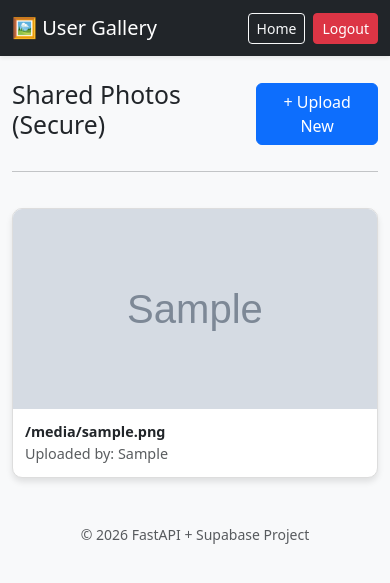
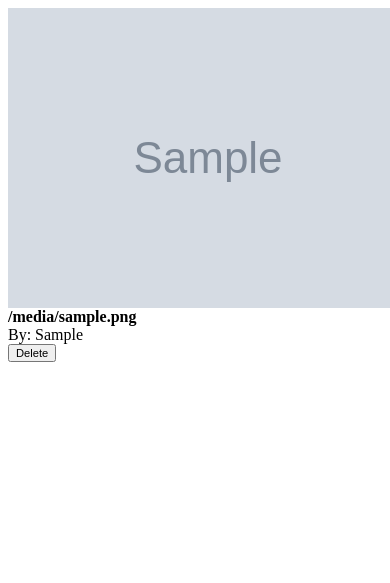
Before and after one commit to MADHU47/my-ai-site, a FastAPI app: template templates/gallery.html in a window 390 px wide; the page is wider, and only the part inside the window is pictured. Shown: the top 583 px of that part. Run offline with FastAPI, Linux system fonts and the light colour scheme; the template is opened without the code that fills it: most values are stand-ins (such as "Sample title", 1, 10 or a date in 2020); grey boxes marked "Sample" are stand-in pictures; parts of the project's set-up code (start-up, migrations or seed data) failed here and were passed over; some libraries are stand-ins or nearby versions.

Commit message:
Final Update: Private bucket, signed URLs, and global delete access

```diff
--- a/main.py
+++ b/main.py
@@ -1,9 +1,8 @@
 import os
 import psycopg2
-import urllib.parse
 import secrets
 from fastapi import FastAPI, Request, Depends, HTTPException, status, UploadFile, File, Form
-from fastapi.responses import HTMLResponse
+from fastapi.responses import HTMLResponse, RedirectResponse
 from fastapi.templating import Jinja2Templates
 from fastapi.security import HTTPBasic, HTTPBasicCredentials
 from pydantic import BaseModel
@@ -13,93 +12,54 @@ from supabase import create_client, Client
 app = FastAPI()
 templates = Jinja2Templates(directory="templates")
 
-# Environment Variables
 DB_URL = os.environ.get("DATABASE_URL")
 SUPABASE_URL = os.environ.get("SUPABASE_URL")
 SUPABASE_KEY = os.environ.get("SUPABASE_KEY")
-
-# Initialize Supabase Client for Storage
 supabase: Client = create_client(SUPABASE_URL, SUPABASE_KEY)
 
 security = HTTPBasic()
 
-# 2. DATA MODELS
-class UserData(BaseModel):
-    username: str
-    email: str
-
-# 3. DATABASE & SECURITY FUNCTIONS
+# 2. DATABASE & SECURITY
 def get_db_connection():
-    if not DB_URL:
-        raise ValueError("DATABASE_URL environment variable is not set!")
     return psycopg2.connect(DB_URL, sslmode='require')
 
 def init_db():
     conn = get_db_connection()
     cursor = conn.cursor()
-    # Create Users Table
-    cursor.execute('''
-        CREATE TABLE IF NOT EXISTS users (
-            id SERIAL PRIMARY KEY,
-            username TEXT NOT NULL,
-            email TEXT NOT NULL
-        )
-    ''')
-    # Create Image Metadata Table
-    cursor.execute('''
-        CREATE TABLE IF NOT EXISTS image_metadata (
-            id SERIAL PRIMARY KEY,
-            created_at TIMESTAMP WITH TIME ZONE DEFAULT NOW(),
-            file_name TEXT NOT NULL,
-            storage_path TEXT NOT NULL,
-            public_url TEXT NOT NULL,
-            uploaded_by TEXT NOT NULL
-        )
-    ''')
+    cursor.execute('''CREATE TABLE IF NOT EXISTS users (id SERIAL PRIMARY KEY, username TEXT, email TEXT)''')
+    cursor.execute('''CREATE TABLE IF NOT EXISTS image_metadata (
+                        id SERIAL PRIMARY KEY,
+                        created_at TIMESTAMP WITH TIME ZONE DEFAULT NOW(),
+                        file_name TEXT NOT NULL,
+                        storage_path TEXT NOT NULL,
+                        public_url TEXT NOT NULL,
+                        uploaded_by TEXT NOT NULL)''')
     conn.commit()
     cursor.close()
     conn.close()
 
-# Initialize tables on startup
 init_db()
 
 def authenticate_user(credentials: HTTPBasicCredentials = Depends(security)):
     u1, p1 = os.environ.get("ADMIN_USERNAME"), os.environ.get("ADMIN_PASSWORD")
     u2, p2 = os.environ.get("USER2_USERNAME"), os.environ.get("USER2_PASSWORD")
-
-    is_user1 = (u1 and p1 and
-                secrets.compare_digest(credentials.username, u1) and
-                secrets.compare_digest(credentials.password, p1))
-
-    is_user2 = (u2 and p2 and
-                secrets.compare_digest(credentials.username, u2) and
-                secrets.compare_digest(credentials.password, p2))
-
+    is_user1 = (u1 and p1 and secrets.compare_digest(credentials.username, u1) and secrets.compare_digest(credentials.password, p1))
+    is_user2 = (u2 and p2 and secrets.compare_digest(credentials.username, u2) and secrets.compare_digest(credentials.password, p2))
     if not (is_user1 or is_user2):
-        raise HTTPException(
-            status_code=status.HTTP_401_UNAUTHORIZED,
-            detail="Incorrect username or password",
-            headers={"WWW-Authenticate": "Basic"},
-        )
+        raise HTTPException(status_code=status.HTTP_401_UNAUTHORIZED, detail="Invalid credentials", headers={"WWW-Authenticate": "Basic"})
     return credentials.username
 
-# 4. ROUTES
-
+# 3. ROUTES
 @app.get("/", response_class=HTMLResponse)
 async def home(request: Request):
     return templates.TemplateResponse("index.html", {"request": request})
-
-# --- GALLERY & UPLOAD LOGIC ---
 
 @app.get("/view-gallery", response_class=HTMLResponse)
 async def view_gallery(request: Request, username: str = Depends(authenticate_user)):
     conn = get_db_connection()
     cur = conn.cursor()
-
-    # We fetch storage_path to generate Signed URLs
     cur.execute("SELECT file_name, storage_path, uploaded_by FROM image_metadata ORDER BY created_at DESC")
     images = cur.fetchall()
-
     cur.close()
     conn.close()
 
@@ -107,90 +67,56 @@ async def view_gallery(request: Request, username: str = Depends(authenticate_us
     for row in images:
         f_name, s_path, u_by = row
         try:
-            # Generate a signed URL valid for 15 minutes (900 seconds)
-            # This is used because the "new gallery" bucket is now PRIVATE
+            # Generate 15-min Signed URL for Private Bucket
             response = supabase.storage.from_("new gallery").create_signed_url(s_path, 900)
-
             image_list.append({
                 "file_name": f_name,
                 "signed_url": response['signedURL'],
-                "uploaded_by": u_by
+                "uploaded_by": u_by,
+                "storage_path": s_path # Necessary for the delete button
             })
-        except Exception as e:
-            print(f"Error generating signed URL for {s_path}: {e}")
-            continue
+        except: continue
 
-    return templates.TemplateResponse("gallery.html", {
-        "request": request,
-        "images": image_list,
-        "current_user": username
-    })
+    return templates.TemplateResponse("gallery.html", {"request": request, "images": image_list, "current_user": username})
 
 @app.post("/upload-image")
-async def upload_image(
-    file: UploadFile = File(...),
-    username: str = Depends(authenticate_user)
-):
-    # 1. Read file content
+async def upload_image(file: UploadFile = File(...), username: str = Depends(authenticate_user)):
     file_content = await file.read()
     file_path = f"{username}/{file.filename}"
-
-    # 2. Upload to Supabase Storage Bucket: "new gallery"
-    supabase.storage.from_("new gallery").upload(
-        path=file_path,
-        file=file_content,
-        file_options={"content-type": file.content_type}
-    )
-
-    # 3. Get Public URL (Stored for reference, but /view-gallery now uses Signed URLs)
+    supabase.storage.from_("new gallery").upload(path=file_path, file=file_content, file_options={"content-type": file.content_type})
     public_url = supabase.storage.from_("new gallery").get_public_url(file_path)
 
-    # 4. Save metadata to Postgres
     conn = get_db_connection()
     cur = conn.cursor()
-    cur.execute(
-        "INSERT INTO image_metadata (file_name, storage_path, public_url, uploaded_by) VALUES (%s, %s, %s, %s)",
-        (file.filename, file_path, public_url, username)
-    )
+    cur.execute("INSERT INTO image_metadata (file_name, storage_path, public_url, uploaded_by) VALUES (%s, %s, %s, %s)",
+                (file.filename, file_path, public_url, username))
     conn.commit()
     cur.close()
     conn.close()
+    return RedirectResponse(url="/view-gallery", status_code=status.HTTP_303_SEE_OTHER)
 
-    return {"status": "Uploaded Successfully to 'new gallery'", "url": public_url}
-
-# --- EXISTING REGISTRATION LOGIC ---
+@app.post("/delete-image")
+async def delete_image(file_path: str = Form(...), username: str = Depends(authenticate_user)):
+    # Both users can delete anything, so we skip the ownership check
+    supabase.storage.from_("new gallery").remove([file_path])
+    conn = get_db_connection()
+    cur = conn.cursor()
+    cur.execute("DELETE FROM image_metadata WHERE storage_path = %s", (file_path,))
+    conn.commit()
+    cur.close()
+    conn.close()
+    return RedirectResponse(url="/view-gallery", status_code=status.HTTP_303_SEE_OTHER)
 
 @app.post("/register")
 async def register_user(data: UserData):
     conn = get_db_connection()
-    cursor = conn.cursor()
-    cursor.execute("INSERT INTO users (username, email) VALUES (%s, %s)", (data.username, data.email))
+    cur = conn.cursor()
+    cur.execute("INSERT INTO users (username, email) VALUES (%s, %s)", (data.username, data.email))
     conn.commit()
-    cursor.close()
+    cur.close()
     conn.close()
-    return {"status": "Saved to Supabase Cloud!"}
+    return {"status": "User Registered"}
 
-@app.get("/view-users", response_class=HTMLResponse)
-async def view_users(request: Request):
-    conn = get_db_connection()
-    cursor = conn.cursor()
-    cursor.execute("SELECT id, username, email FROM users")
-    all_users = cursor.fetchall()
-    cursor.close()
-    conn.close()
-    return templates.TemplateResponse("users.html", {"request": request, "user_list": all_users})
-
-@app.get("/check-env")
-def check_env():
-    return {
-        "db_status": "Found" if DB_URL else "Missing",
-        "supabase_url": "Found" if SUPABASE_URL else "Missing",
-        "supabase_key": "Found" if SUPABASE_KEY else "Missing",
-        "auth_users_configured": "Yes" if (os.environ.get("ADMIN_USERNAME") and os.environ.get("USER2_USERNAME")) else "No"
-    }
-
-# 5. SERVER RUNNER
 if __name__ == "__main__":
     import uvicorn
-    port = int(os.environ.get("PORT", 8000))
-    uvicorn.run(app, host="0.0.0.0", port=port)
+    uvicorn.run(app, host="0.0.0.0", port=int(os.environ.get("PORT", 8000)))
--- a/templates/gallery.html
+++ b/templates/gallery.html
@@ -1,90 +1,16 @@
-<!DOCTYPE html>
-<html lang="en">
-<head>
-    <meta charset="UTF-8">
-    <meta name="viewport" content="width=device-width, initial-scale=1.0">
-    <title>Community Gallery</title>
-    <link href="https://cdn.jsdelivr.net/npm/bootstrap@5.3.0/dist/css/bootstrap.min.css" rel="stylesheet">
-    <style>
-        .gallery-container {
-            display: grid;
-            grid-template-columns: repeat(auto-fill, minmax(250px, 1fr));
-            gap: 20px;
-            padding: 20px 0;
-        }
-        .image-card {
-            border: 1px solid #ddd;
-            border-radius: 10px;
-            overflow: hidden;
-            background: #fff;
-            box-shadow: 0 4px 6px rgba(0,0,0,0.1);
-            transition: transform 0.2s;
-        }
-        .image-card:hover {
-            transform: translateY(-5px);
-        }
-        .image-card img {
-            width: 100%;
-            height: 200px;
-            object-fit: cover;
-        }
-        .image-info {
-            padding: 12px;
-            font-size: 0.9rem;
-        }
-        .navbar-text {
-            font-size: 0.9rem;
-        }
-    </style>
-</head>
-<body class="bg-light">
+{% for img in images %}
+<div class="image-card">
+    <img src="{{ img.signed_url }}" alt="{{ img.file_name }}" loading="lazy">
+    <div class="image-info">
+        <div class="text-truncate"><strong>{{ img.file_name }}</strong></div>
+        <div class="d-flex justify-content-between align-items-center mt-2">
+            <span class="text-muted small">By: {{ img.uploaded_by }}</span>
 
-    <nav class="navbar navbar-expand-lg navbar-dark bg-dark shadow-sm">
-        <div class="container">
-            <a class="navbar-brand" href="/view-gallery">🖼️ User Gallery</a>
-            <div class="d-flex align-items-center">
-                <span class="navbar-text me-3 d-none d-sm-inline">
-                    User: <strong>{{ current_user }}</strong>
-                </span>
-                <a href="/" class="btn btn-outline-light btn-sm me-2">Home</a>
-                <a href="https://log:out@{{ request.base_url.netloc }}" class="btn btn-danger btn-sm">Logout</a>
-            </div>
-        </div>
-    </nav>
-
-    <div class="container mt-4">
-        <div class="d-flex justify-content-between align-items-center mb-4">
-            <h2>Shared Photos (Secure)</h2>
-            <a href="/" class="btn btn-primary">+ Upload New</a>
-        </div>
-
-        <hr>
-
-        <div class="gallery-container">
-            {% if images %}
-                {% for img in images %}
-                <div class="image-card">
-                    <img src="{{ img.signed_url }}" alt="{{ img.file_name }}" loading="lazy">
-                    <div class="image-info">
-                        <div class="text-truncate"><strong>{{ img.file_name }}</strong></div>
-                        <span class="text-muted">Uploaded by: {{ img.uploaded_by }}</span>
-                    </div>
-                </div>
-                {% endfor %}
-            {% else %}
-                <div class="col-12 text-center py-5">
-                    <div class="alert alert-info">
-                        No images found in the "new gallery" bucket yet.
-                    </div>
-                </div>
-            {% endif %}
+            <form action="/delete-image" method="post" onsubmit="return confirm('Delete this image forever?');">
+                <input type="hidden" name="file_path" value="{{ img.storage_path }}">
+                <button type="submit" class="btn btn-sm btn-outline-danger" style="font-size: 0.7rem;">Delete</button>
+            </form>
         </div>
     </div>
-
-    <footer class="text-center py-4 text-muted">
-        <small>&copy; 2026 FastAPI + Supabase Project</small>
-    </footer>
-
-    <script src="https://cdn.jsdelivr.net/npm/bootstrap@5.3.0/dist/js/bootstrap.bundle.min.js"></script>
-</body>
-</html>
+</div>
+{% endfor %}
```
